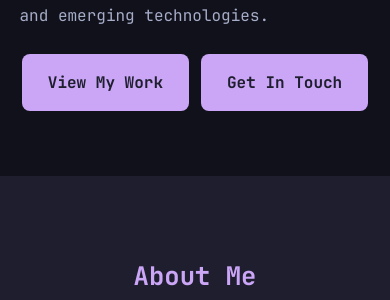
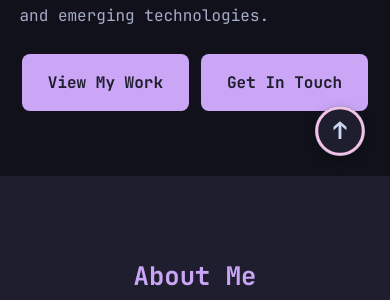
Before and after one commit to jardahrazdera/portfolio-jaroslav-tech, a Django app: page /en/ in a window 390 px wide. Shown: the part 668-968 px from the top of the page. Run offline with Django 5.2, Linux system fonts and the light colour scheme; data comes from the database, SQL or seed files in the repository.

Commit message:
feat(responsive): Enhance responsive design with better tablet support
- Add tablet breakpoint at 1024px for better iPad compatibility
- Improve hamburger menu behavior on tablet devices
- Enhance back-to-top button styling with theme awareness
- Fix button positioning and visibility across screen sizes

```diff
--- a/src/core/static/core/css/style.css
+++ b/src/core/static/core/css/style.css
@@ -144,6 +144,113 @@ a:hover {
     z-index: 1000;
     box-shadow: 0 2px 10px var(--shadow-color);
     transition: background-color 0.3s ease;
+}
+
+/* Special styling for CV navigation link */
+.nav-cv-link {
+    color: var(--peach) !important;
+    font-weight: 600 !important;
+}
+
+.nav-cv-link:hover {
+    color: var(--mauve) !important;
+}
+
+/* Back to Top Button with Progress Ring */
+.back-to-top-btn {
+    position: fixed;
+    bottom: 30px;
+    right: 40px;  /* More space from edge */
+    width: 56px;
+    height: 56px;
+    background-color: var(--base);  /* Theme-aware background */
+    color: var(--text);  /* Theme-aware text */
+    border: 2px solid var(--overlay);  /* Theme-aware border */
+    border-radius: 50%;
+    font-family: 'JetBrains Mono', monospace;
+    font-size: 1.5rem;
+    font-weight: 700;
+    cursor: pointer;
+    z-index: 1000;
+    display: flex;
+    align-items: center;
+    justify-content: center;
+    transition: all 0.3s ease, opacity 0.3s ease;
+    box-shadow: 0 4px 12px rgba(0, 0, 0, 0.3);
+    opacity: 1;
+    overflow: visible;
+}
+
+.back-to-top-btn:hover {
+    background-color: transparent;
+    color: var(--mauve);
+    border-color: var(--mauve);
+    transform: translateY(-2px);
+    box-shadow: 0 6px 20px rgba(0, 0, 0, 0.4);
+}
+
+.back-to-top-btn:hover .progress-ring-circle {
+    stroke: var(--mauve) !important;
+}
+
+.back-to-top-btn:hover .progress-ring-bg {
+    stroke: rgba(203, 166, 247, 0.4) !important;
+}
+
+/* Light theme specific adjustments */
+.light-theme .back-to-top-btn {
+    box-shadow: 0 4px 12px rgba(0, 0, 0, 0.2);
+}
+
+.light-theme .back-to-top-btn:hover {
+    box-shadow: 0 6px 20px rgba(0, 0, 0, 0.3);
+}
+
+/* Progress Ring */
+.progress-ring {
+    position: absolute;
+    top: 50%;
+    left: 50%;
+    transform: translate(-50%, -50%) rotate(-90deg);
+    pointer-events: none;
+}
+
+.progress-ring-circle {
+    transition: stroke-dashoffset 0.1s ease, stroke 0.3s ease;
+    stroke: var(--pink);
+}
+
+.progress-ring-bg {
+    transition: stroke 0.3s ease;
+    stroke: var(--overlay);
+    opacity: 0.3;
+}
+
+/* Back to top text/arrow */
+.back-to-top-text {
+    position: absolute;
+    top: 50%;
+    left: 50%;
+    transform: translate(-50%, -50%);
+    z-index: 2;
+    font-size: 1.5rem;
+    line-height: 1;
+}
+
+/* Back to Top Button - Mobile */
+@media (max-width: 768px) {
+    .back-to-top-btn {
+        bottom: 20px;
+        right: 25px;
+        width: 50px;
+        height: 50px;
+        font-size: 1.3rem;
+    }
+
+    .progress-ring {
+        width: 50px;
+        height: 50px;
+    }
 }
 
 .main-header .container {
@@ -598,15 +705,8 @@ body.light-theme .terminal-response {
     }
 }
 
-@media (max-width: 768px) {
-    h2 { font-size: clamp(1.6rem, 5vw, 2rem); }
-    .hero-title { font-size: clamp(2rem, 8vw, 2.5rem); }
-
-    /* Adjust hero section padding on mobile */
-    .hero-section {
-        padding: 90px 0 35px; /* Use container for horizontal padding */
-    }
-
+/* Tablet breakpoint - for iPads and similar devices */
+@media (max-width: 1024px) {
     .nav-links {
         display: none;
         flex-direction: column;
@@ -616,6 +716,7 @@ body.light-theme .terminal-response {
         width: 100%;
         background-color: var(--mantle);
         padding: 20px 0;
+        z-index: 999;
     }
 
     .nav-links.active {
@@ -627,12 +728,24 @@ body.light-theme .terminal-response {
         text-align: center;
     }
 
+    .hamburger {
+        display: flex;
+    }
+
+}
+
+/* Mobile breakpoint */
+@media (max-width: 768px) {
+    h2 { font-size: clamp(1.6rem, 5vw, 2rem); }
+    .hero-title { font-size: clamp(2rem, 8vw, 2.5rem); }
+
+    /* Adjust hero section padding on mobile */
+    .hero-section {
+        padding: 90px 0 35px; /* Use container for horizontal padding */
+    }
+
     .nav-links li:has(.theme-switcher) {
         margin-left: 0;
-    }
-
-    .hamburger {
-        display: flex;
     }
 
     .lang-switch a {
```
